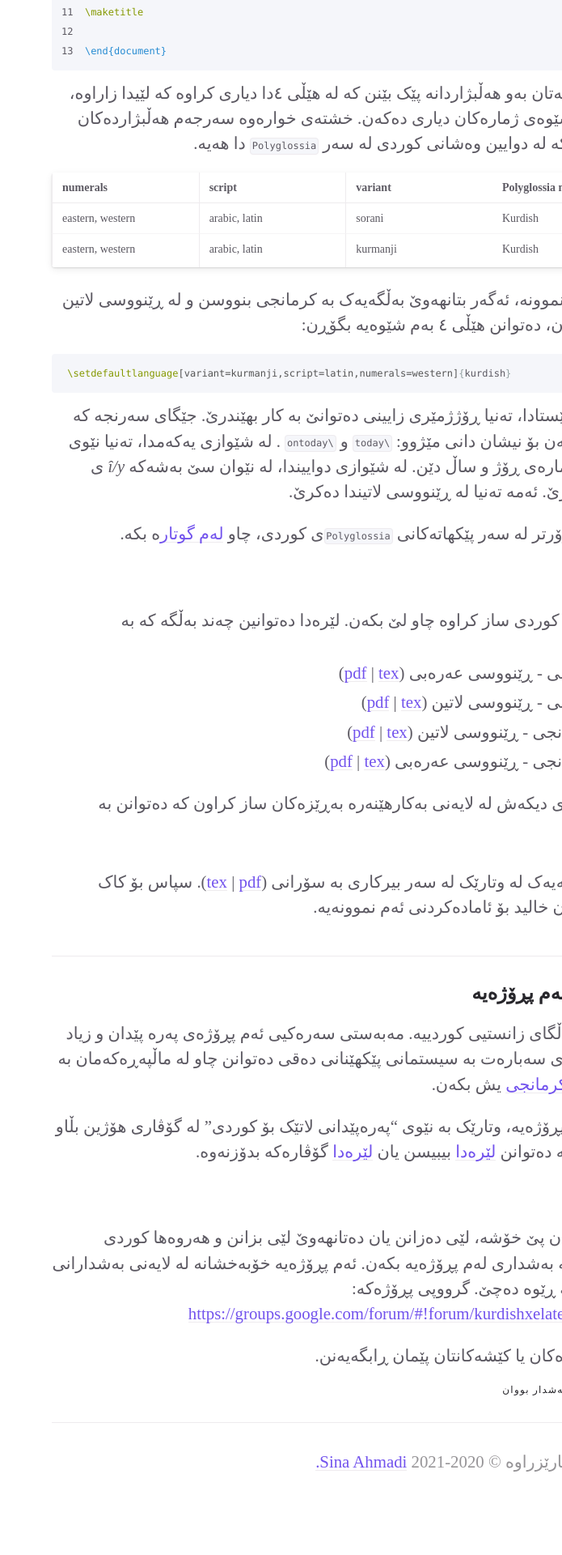
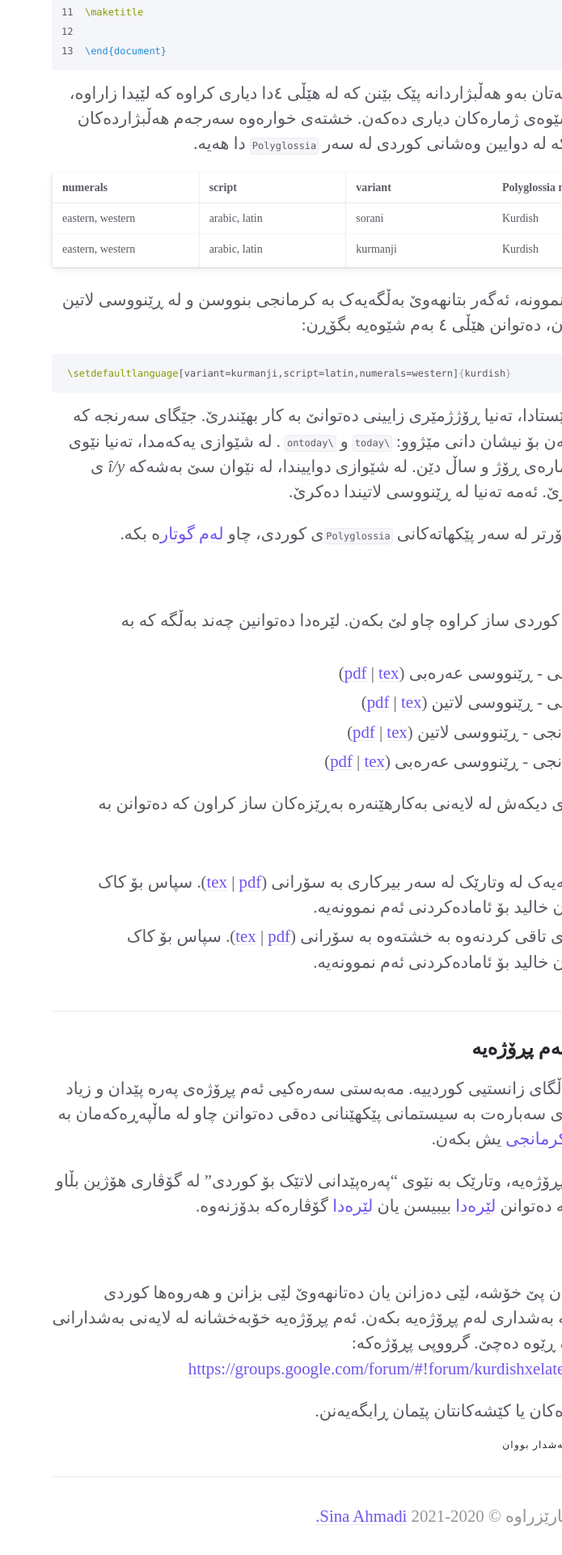
Before and after one commit to KurdishXeLaTeX/Sorani, a Jekyll site: the page built from index.md, in a window 1280 px wide. Shown: the part 2947-4867 px from the top of the page at 81% size, without its empty margins (585-1280 px from the left). Built offline with Jekyll 4.4.1, drawn with Linux system fonts in a browser that asks for light colours.

Commit message:
doc added

```diff
--- a/index.md
+++ b/index.md
@@ -152,6 +152,11 @@ XeLaTeX ی کوردی ساز کراوە چاو لێ بکەن.
       نموونەیەک لە وتارێک لە سەر بیرکاری بە سۆرانی (<a href="https://github.com/KurdishXeLaTeX/Support/blob/master/docs/sin_math_Sorani_Arab.tex" rel="noopener noreferrer" target="_blank">tex</a> | <a href="https://github.com/KurdishXeLaTeX/Support/blob/master/docs/sin_math_Sorani_Arab.pdf" rel="noopener noreferrer" target="_blank">pdf</a>). سپاس بۆ کاک هەتوان خالید بۆ ئامادەکردنی ئەم نموونەیە.
       </span>
     </li>
+    <li>
+      <span>
+      بەڵگەی تاقی کردنەوە بە خشتەوە بە سۆرانی (<a href="https://github.com/KurdishXeLaTeX/Support/blob/master/docs/exam_Sorani_Arabic.tex" rel="noopener noreferrer" target="_blank">tex</a> | <a href="https://github.com/KurdishXeLaTeX/Support/blob/master/docs/exam_Sorani_Arabic.pdf" rel="noopener noreferrer" target="_blank">pdf</a>). سپاس بۆ کاک هەتوان خالید بۆ ئامادەکردنی ئەم نموونەیە.
+      </span>
+    </li>
 </ul>
 
 ---
```
